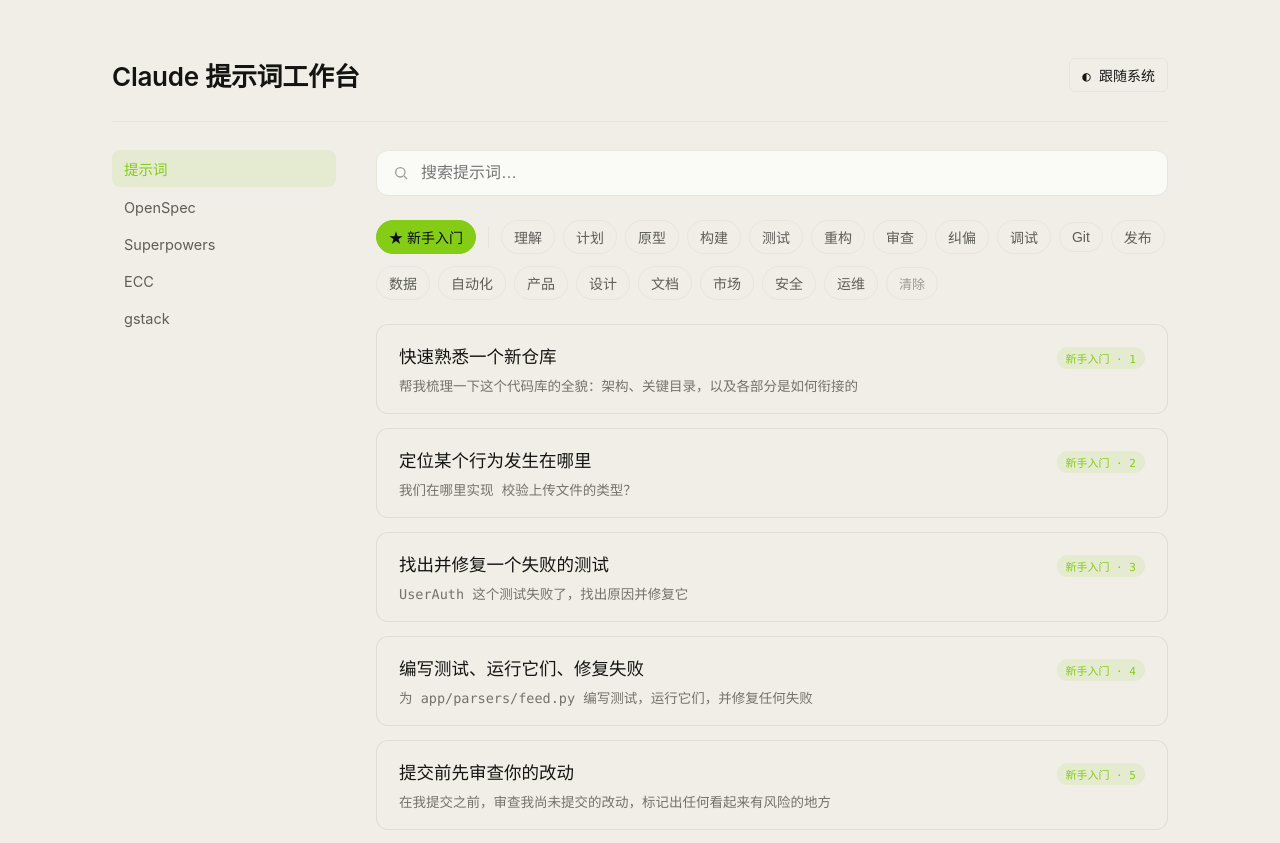
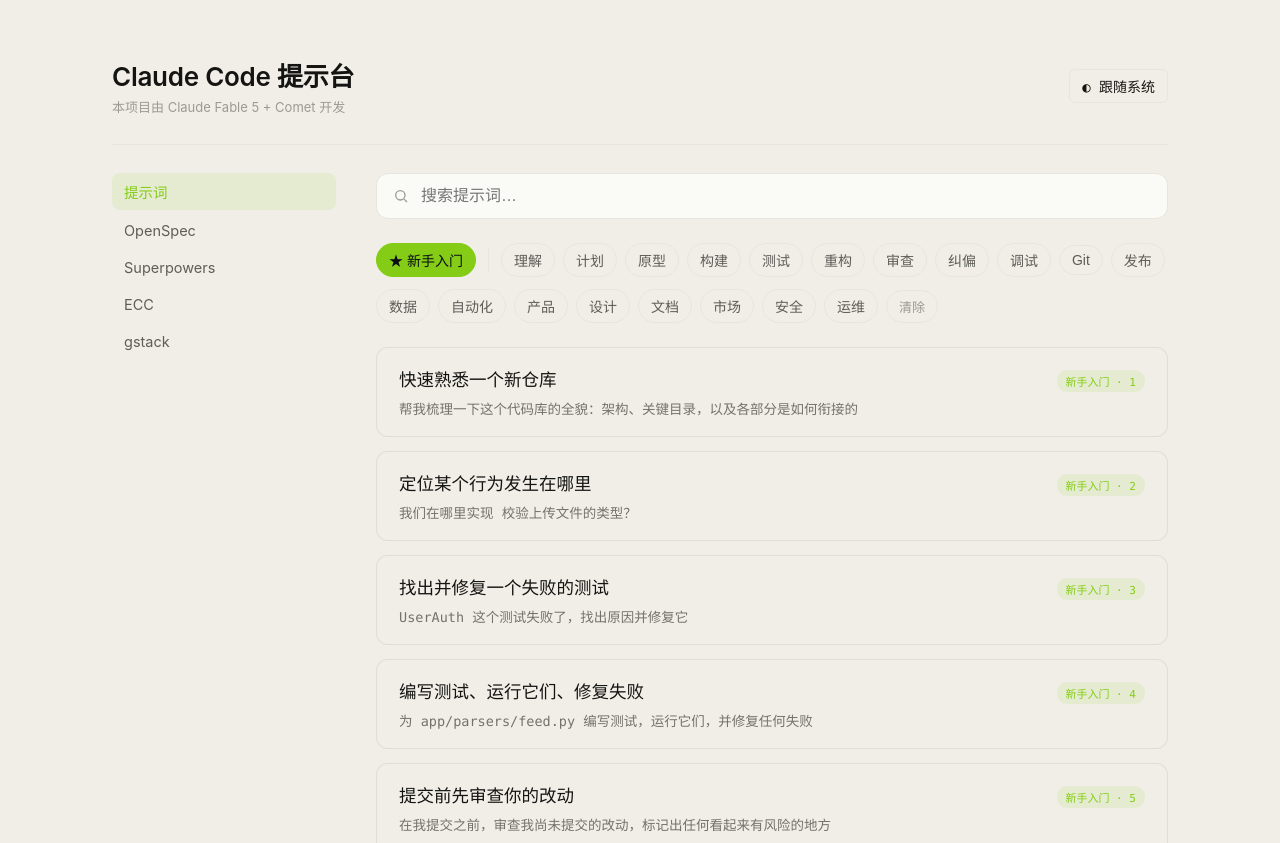
Before and after one commit to xiaoming728/claude-code-prompt, a website built with Vite: page index.html in a window 1280 px wide. Shown: the top 843 px of the page. Built offline with nearby package versions, Linux system fonts and the light colour scheme.

Commit message:
content: rename to "Claude Code 提示台" and add a subtitle
Updates the page <title> and header <h1>, and adds a subtitle line
crediting the tooling used to build the project.

```diff
--- a/index.html
+++ b/index.html
@@ -3,7 +3,7 @@
 <head>
   <meta charset="UTF-8">
   <meta name="viewport" content="width=device-width, initial-scale=1.0">
-  <title>Claude 提示词工作台</title>
+  <title>Claude Code 提示台</title>
   <link rel="stylesheet" href="/src/theme/tokens.css">
   <link rel="stylesheet" href="/src/styles/reset.css">
   <link rel="stylesheet" href="/src/styles/layout.css">
--- a/src/components/ccpw-app.ts
+++ b/src/components/ccpw-app.ts
@@ -35,7 +35,10 @@
       <div class="ccpw-shell">
         <header class="ccpw-header">
           <button class="ccpw-sidebar-toggle" type="button" aria-label="打开导航" aria-expanded="false">☰</button>
-          <h1>Claude 提示词工作台</h1>
+          <div class="ccpw-title-group">
+            <h1>Claude Code 提示台</h1>
+            <p class="ccpw-subtitle">本项目由 Claude Fable 5 + Comet 开发</p>
+          </div>
           <ccpw-theme-toggle></ccpw-theme-toggle>
         </header>
         <div class="ccpw-body">
--- a/src/styles/layout.css
+++ b/src/styles/layout.css
@@ -13,11 +13,20 @@
   border-bottom: 1px solid var(--ccpw-border);
 }
 
+.ccpw-title-group {
+  flex: 1;
+}
+
 .ccpw-header h1 {
-  flex: 1;
   font-size: 26px;
   font-weight: 600;
   letter-spacing: -0.01em;
+}
+
+.ccpw-subtitle {
+  margin-top: 4px;
+  font-size: 13px;
+  color: var(--ccpw-text-4);
 }
 
 .ccpw-sidebar-toggle {
@@ -91,6 +100,7 @@
 @media (max-width: 640px) {
   .ccpw-shell { padding: 32px 20px 64px; }
   .ccpw-header h1 { font-size: 22px; }
+  .ccpw-subtitle { font-size: 12px; }
 
   .ccpw-sidebar-toggle {
     display: inline-flex;
```
